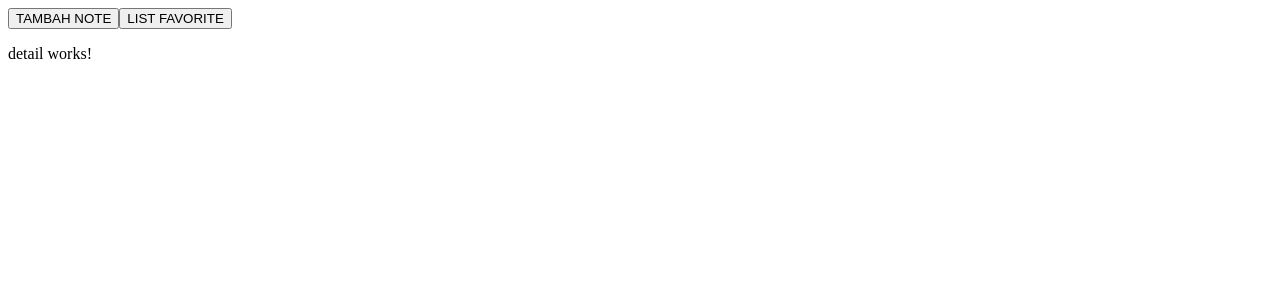
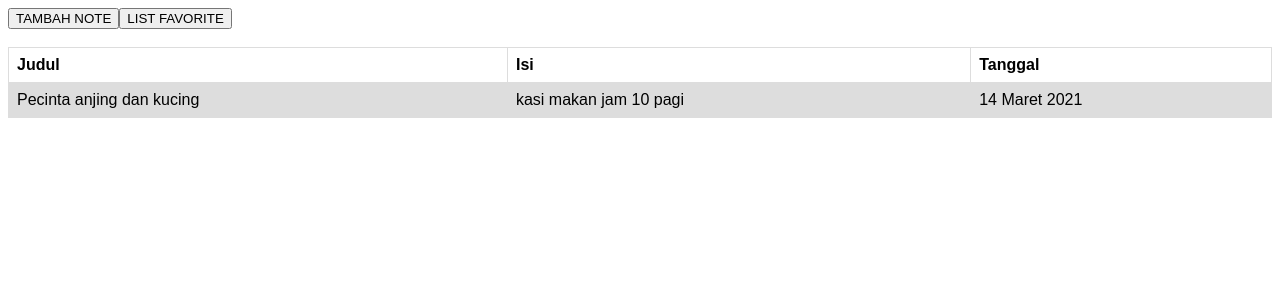
Before and after one commit to rangkeswaha/c14180243---Component-dan-Services, an Angular app: page /detail in a window 1280 px wide. Shown: the top 300 px of the page. Built offline with nearby package versions, Linux system fonts and the light colour scheme.

Commit message:
3 files modified

```diff
--- a/src/app/detail/detail.component.css
+++ b/src/app/detail/detail.component.css
@@ -0,0 +1,15 @@
+table {
+  font-family: arial, sans-serif;
+  border-collapse: collapse;
+  width: 100%;
+}
+
+td, th {
+  border: 1px solid #dddddd;
+  text-align: left;
+  padding: 8px;
+}
+
+tr:nth-child(even) {
+  background-color: #dddddd;
+}
--- a/src/app/detail/detail.component.html
+++ b/src/app/detail/detail.component.html
@@ -1,7 +1,23 @@
-<p>
-	detail works!
-</p>
+<br><br>
 
-<div *ngFor="">
+<div>
+	<table>
+		<tr>
+			<th>Judul</th>
+			<th>Isi</th>
+			<th>Tanggal</th>
+		</tr>
+		<tr *ngFor="let count of datatemp; let i = index">
+			<td>{{datatemp[i].judul}}</td>
+			<td>{{datatemp[i].isi}}</td>
+			<td>{{datatemp[i].tanggal}}</td>
+		</tr>
 
+	</table>
 </div>
+
+<!-- <div *ngFor="let count of datatemp; let i = index">
+  {{datatemp[i].judul}}
+  {{datatemp[i].isi}}
+  {{datatemp[i].tanggal}}
+</div> -->
--- a/src/app/detail/detail.component.ts
+++ b/src/app/detail/detail.component.ts
@@ -19,7 +19,7 @@ export class DetailComponent implements OnInit {
   datadariglob: any;
   judul = "";
   isi = "";
-  mergetgl = "";
+  tanggal = "";
   datatambah: any;
   datatemp: any;
 
@@ -27,7 +27,4 @@ export class DetailComponent implements OnInit {
     let judul = this.route.snapshot.paramMap.get("nama");
   }
 
-  judul = "";
-  isi = "";
-  tanggal = "";
 }
```
